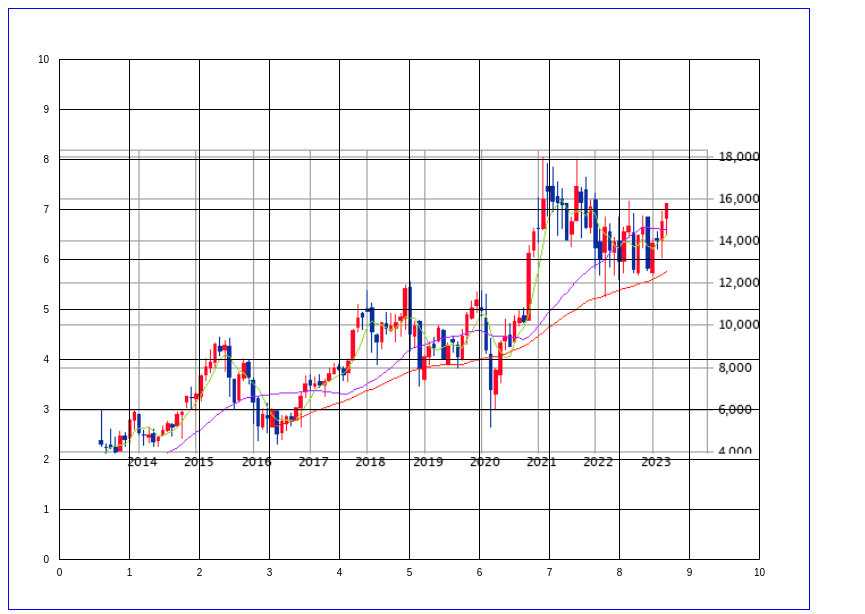
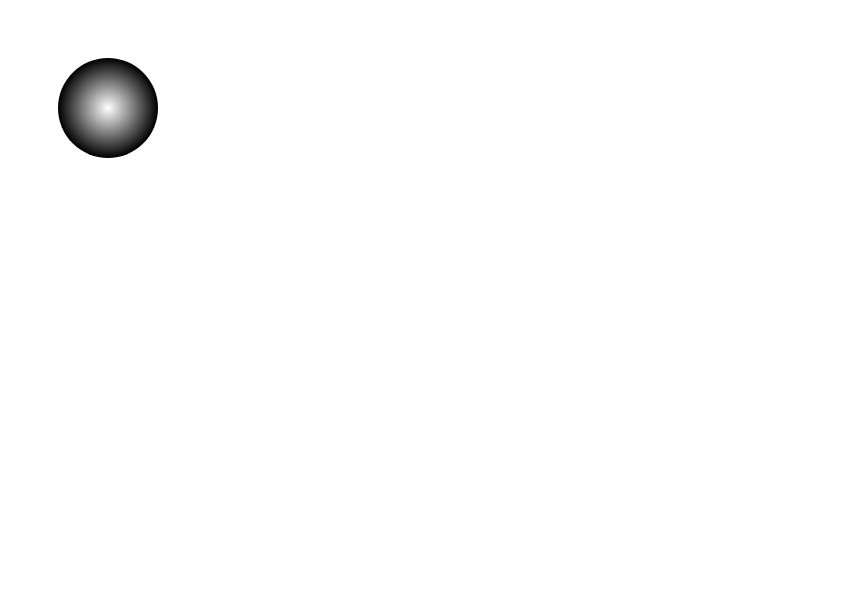
Before and after one commit to aka999-hub/d3js-project, a plain HTML site: page sample.html in a window 1280 px wide. Shown: the whole page, without its empty margins (0-865 px from the left). Drawn offline with nearby package versions, Linux system fonts and the light colour scheme.

Commit message:
サークルでグラデーション描画するサンプル

```diff
--- a/sample.html
+++ b/sample.html
@@ -11,6 +11,7 @@
     </style>
   </head>
   <body>
+<!--
     <svg id="chart"></svg>
     <script>
       // 画像ファイルのパス
@@ -96,5 +97,37 @@
     //         return y < height ? y : 0;
     //         });
     </script>
+-->
+
+  <svg width="200" height="200"></svg>
+  <script>
+    var svg = d3.select("svg");
+
+    // グラデーションの定義
+    var gradient = svg.append("defs")
+      .append("radialGradient")
+      .attr("id", "circle-gradient")
+      .attr("cx", "50%")
+      .attr("cy", "50%")
+      .attr("r", "50%")
+      .attr("fx", "50%")
+      .attr("fy", "50%");
+
+    gradient.append("stop")
+      .attr("offset", "0%")
+      .attr("stop-color", "white");
+
+    gradient.append("stop")
+      .attr("offset", "100%")
+      .attr("stop-color", "black");
+
+    // サークルの追加
+    svg.append("circle")
+      .attr("cx", 100)
+      .attr("cy", 100)
+      .attr("r", 50)
+      .style("fill", "url(#circle-gradient)");
+  </script>
+
   </body>
   </html>
```
Also changed, not shown: 1 other file.
